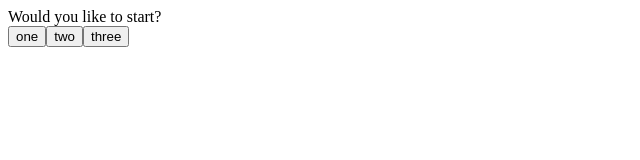
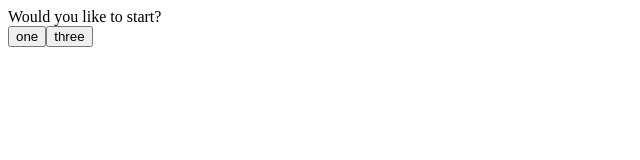
Before and after one commit to Jonathan-dot/Interactive-Story-Jon-And-Rhyzun, a plain HTML site: page Documentation/Irma Interactive story.html in a window 1280 px wide. Shown: the full height of the page, 0-640 px from the left. Drawn offline with Linux system fonts and the light colour scheme.

Commit message:
git commit

```diff
--- a/Documentation/Irma Interactive story.html
+++ b/Documentation/Irma Interactive story.html
@@ -27,7 +27,7 @@
            intro : {
 
             text : "",
-            choices : ["one", "two", "three"]
+            choices : ["one", "three"]
 
            }
        }
```
